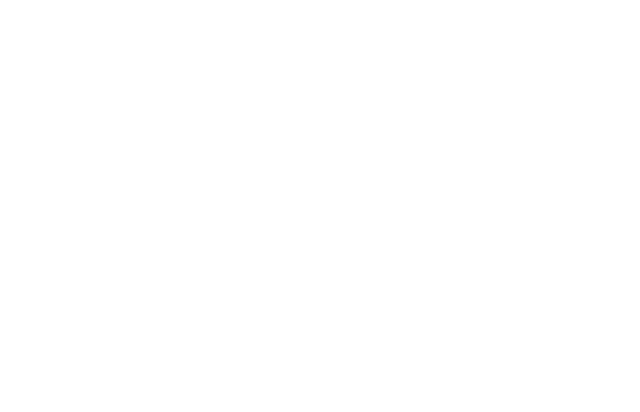
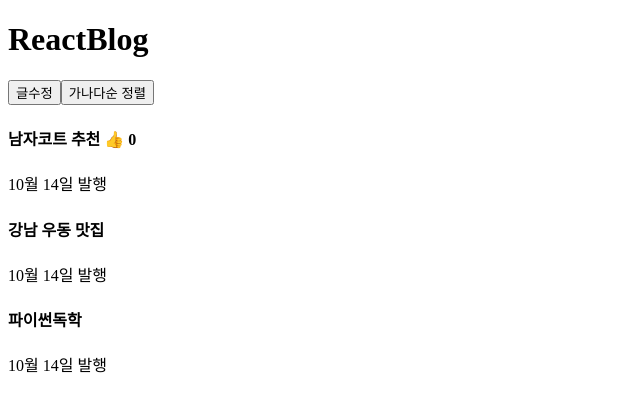
Before and after one commit to nebulaBdj/KDT-8-react-personal-project, a React (Create React App) app in the folder client/: page / in a window 1280 px wide. Shown: the top 412 px of the page, without its empty margins (0-640 px from the left). Built offline with nearby package versions, Linux system fonts and the light colour scheme.

Commit message:
1014_프로젝트 전 기초 정리과정

```diff
--- a/client/src/App.tsx
+++ b/client/src/App.tsx
@@ -1,10 +1,53 @@
-import React from 'react';
+import React, { useState } from 'react';
 
 
 function App() {
+
+  const [title, setTitle] = useState<string[]>(["남자코트 추천", "강남 우동 맛집", "파이썬독학"]);
+  const [num, setNum] = useState<number>(0);
+
+  const like = () => {
+    setNum(num + 1);
+  }
+
+  const edit = () => {
+    let copyTitle = [...title];
+    copyTitle[0] = '여성코트 추천'
+    setTitle(copyTitle);
+  }
+
+  const order = () => {
+    let titlecopy = [...title];
+
+    titlecopy.sort((a,b)=> {
+      if(a<b) return -1;
+      if(a>b) return 1; // 오름차순 정렬
+      return 0;
+    });
+
+    setTitle(titlecopy);
+
+  }
+
   return (
     <div>
-
+      <div>
+        <h1>ReactBlog</h1>
+      </div>
+      <button onClick={edit}>글수정</button>
+      <button onClick={order}>가나다순 정렬</button>
+      <div>
+        <h4>{title[0]} <span onClick={like}>👍</span> {num} </h4>
+        <p>10월 14일 발행</p>
+      </div>
+      <div>
+        <h4>{title[1]}</h4>
+        <p>10월 14일 발행</p>
+      </div>
+      <div>
+        <h4>{title[2]}</h4>
+        <p>10월 14일 발행</p>
+      </div>
     </div>
   );
 }
```
